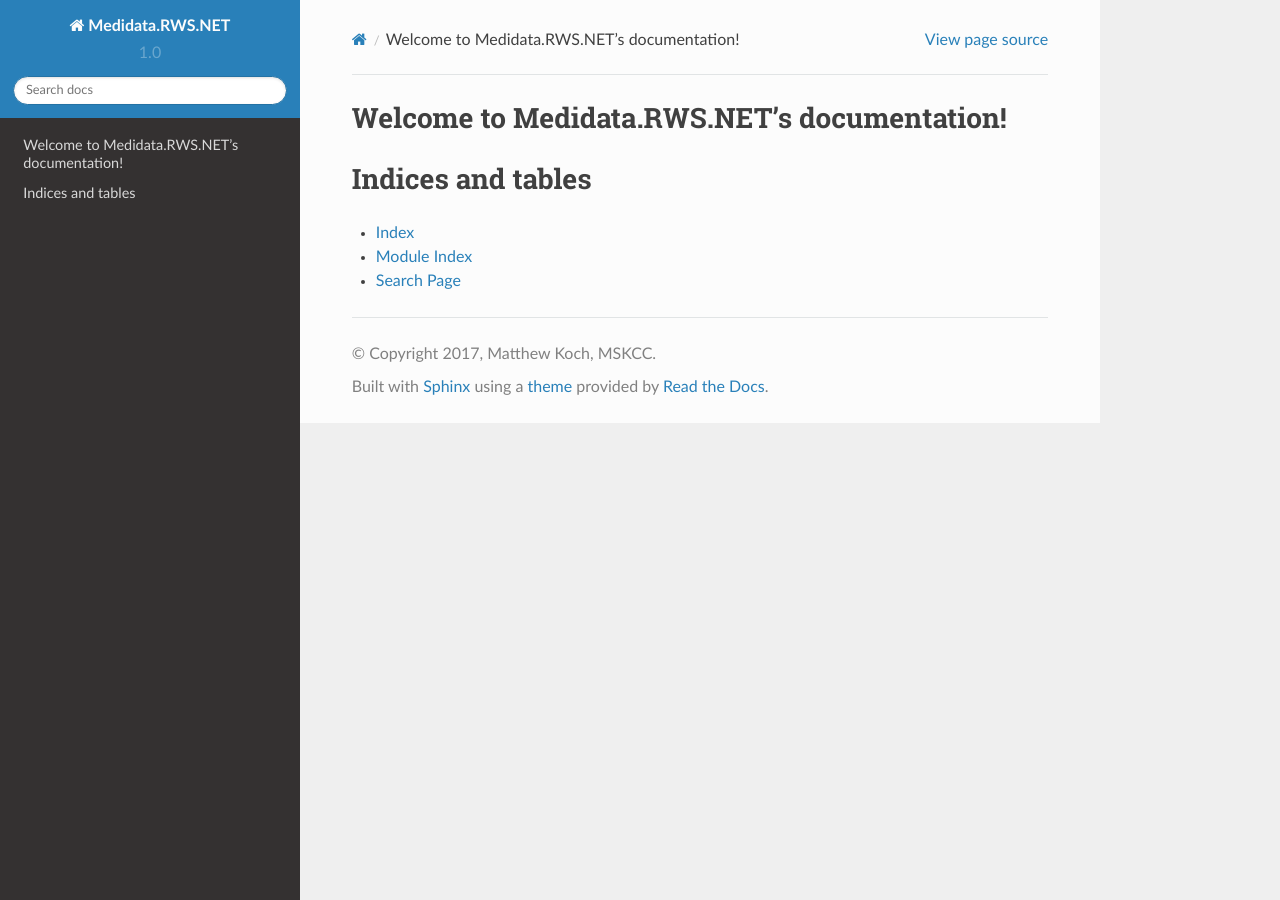
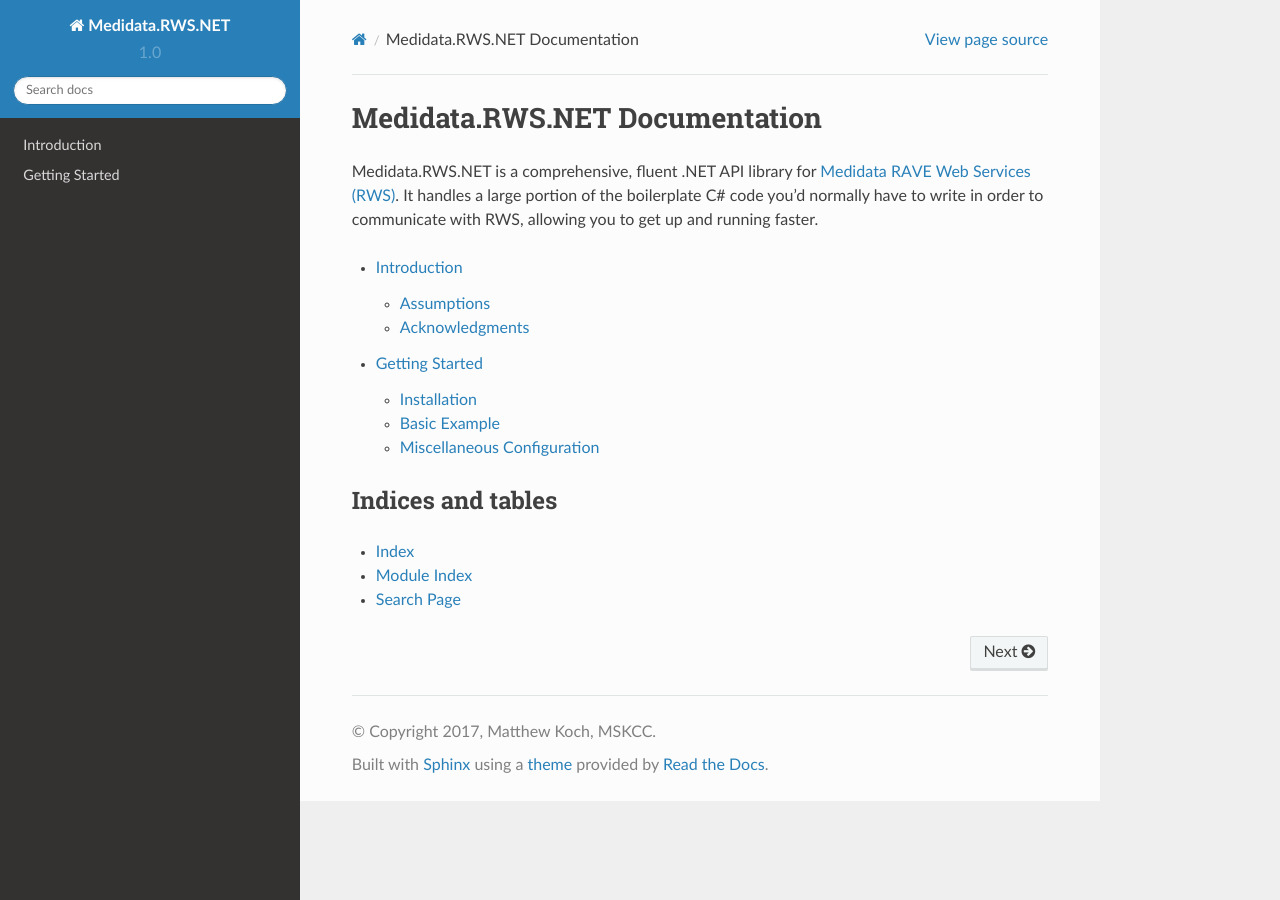
Before and after one commit to mskcc/Medidata.RWS.NET, a Sphinx documentation site: the page built from Medidata.RWS.NET/docs/index.rst, in a window 1280 px wide. Built offline with Sphinx 7.4.7 and the Read the Docs theme 2.0.0, drawn with Linux system fonts in a browser that asks for light colours.

Commit message:
Added some basic preliminary documentation.

```diff
--- a/Medidata.RWS.NET/docs/index.rst
+++ b/Medidata.RWS.NET/docs/index.rst
@@ -3,13 +3,18 @@
    You can adapt this file completely to your liking, but it should at least
    contain the root `toctree` directive.
 
-Welcome to Medidata.RWS.NET's documentation!
 ============================================
+Medidata.RWS.NET Documentation
+============================================
+
+Medidata.RWS.NET is a comprehensive, fluent .NET API library for `Medidata RAVE Web Services (RWS) <https://learn.mdsol.com/api/rws/getting-started-with-rave-web-services-95587258.html>`_. It handles a large portion of the boilerplate C# code you'd normally have to write in order to communicate with RWS, allowing you to get up and running faster.
+
 
 .. toctree::
    :maxdepth: 2
-   :caption: Contents:
 
+   introduction
+   getting_started
 
 
 Indices and tables
```
Also changed, not shown: Medidata.RWS.NET/docs/getting_started.rst (added, +34 -0 lines), Medidata.RWS.NET/docs/introduction.rst (added, +16 -0 lines), 1 other file.
